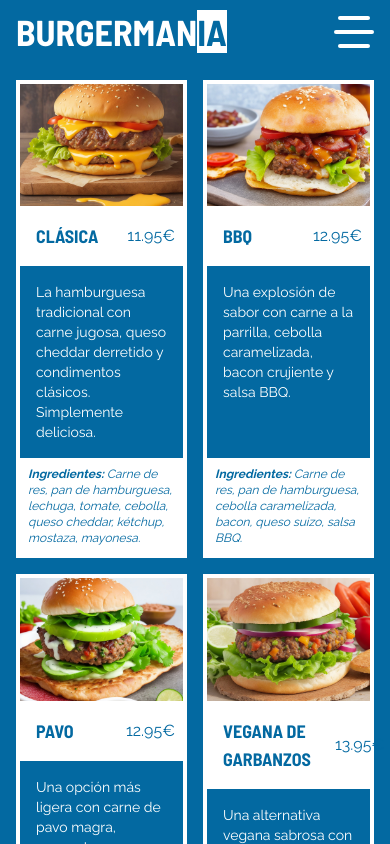
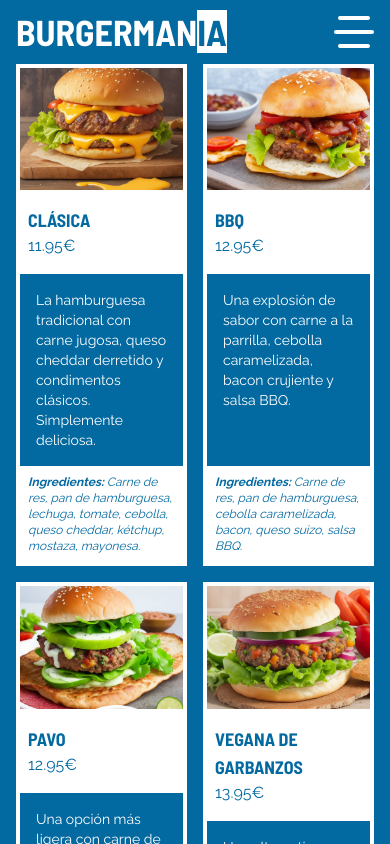
Before and after one commit to molul/burgermania_vue, a Vue app: page /carta in a window 390 px wide. Shown: the top 844 px of the page. Built offline with nearby package versions, Linux system fonts and the light colour scheme.

Commit message:
Fixed styling on Carta (title and price were breaking)

```diff
--- /dev/null
+++ b/src/components/MenuBurgerComp.vue
@@ -0,0 +1,51 @@
+<template>
+	<div class="flex flex-col  h-full">
+		<div class="">
+			<img
+				:src="burger.picture"
+				:alt="burger.pictureAlt"
+				class="object-cover w-full"
+			>
+		</div>
+
+		<div class="flex flex-col sm:flex-row items-top justify-between bg-white gap-0 sm:gap-2 px-2 py-4 ">
+			<div class="text-sky-700 font-bold text-left font-condensed text-lg md:text-xl uppercase break-words">
+				{{ burger.name }}
+			</div>
+			<div class="text-sky-700 text-base md:text-lg ">
+				{{ burger.price }}€
+			</div>
+		</div>
+
+
+		<div class="flex flex-col h-full">
+			<div class="bg-sky-700 p-4 text-left text-sm md:text-base flex-1">
+				{{ burger.description }}
+			</div>
+
+			<div class="bg-white p-2 text-sky-700 text-xs md:text-sm italic">
+				<span class="font-bold">Ingredientes: </span>{{ burger.ingredients }}
+			</div>
+		</div>
+
+	</div>
+
+</template>
+
+<script>
+export default {
+	name: 'MenuBurgerComp',
+	title: 'MenuBurgerComp',
+	props: {
+		burger: {
+			type: Object,
+		}
+	}
+
+
+}
+</script>
+
+<style>
+
+</style>
--- a/src/views/CartaView.vue
+++ b/src/views/CartaView.vue
@@ -1,50 +1,23 @@
 <template>
-	<div class="grid grid-cols-2 md:grid-cols-3 gap-4 p-4 md:p-0">
+	<div class="grid grid-cols-2 md:grid-cols-3 gap-4 px-4 md:px-0">
 		<div
 			class="flex flex-col border-4 border-white text-white  "
 			v-for="(burger, index) in burgers"
 			:key="index"
 		>
-			<div class="flex flex-col  h-full">
-				<div class="">
-					<img
-						:src="burger.picture"
-						:alt="burger.pictureAlt"
-						class="object-cover w-full"
-					>
-				</div>
-
-				<div class="flex items-center justify-between bg-white">
-					<div class="text-sky-700 font-bold text-left font-condensed p-4 text-lg md:text-xl uppercase flex-1">
-						{{ burger.name }}
-					</div>
-					<div class="p-2 text-sky-700 text-base md:text-lg ">
-						{{ burger.price }}€
-					</div>
-				</div>
-
-
-				<div class="flex flex-col h-full">
-					<div class="bg-sky-700 p-4 text-left text-sm md:text-base flex-1">
-						{{ burger.description }}
-					</div>
-
-					<div class="bg-white p-2 text-sky-700 text-xs md:text-sm italic">
-						<span class="font-bold">Ingredientes: </span>{{ burger.ingredients }}
-					</div>
-				</div>
-
-			</div>
+			<MenuBurgerComp :burger="burger" />
 		</div>
-
 	</div>
 </template>
 
 <script>
+import MenuBurgerComp from '../components/MenuBurgerComp.vue';
+
 export default {
 	name: 'CartaView',
 	title: 'Carta',
 	components: {
+		MenuBurgerComp
 	},
 	data() {
 		return {
```
